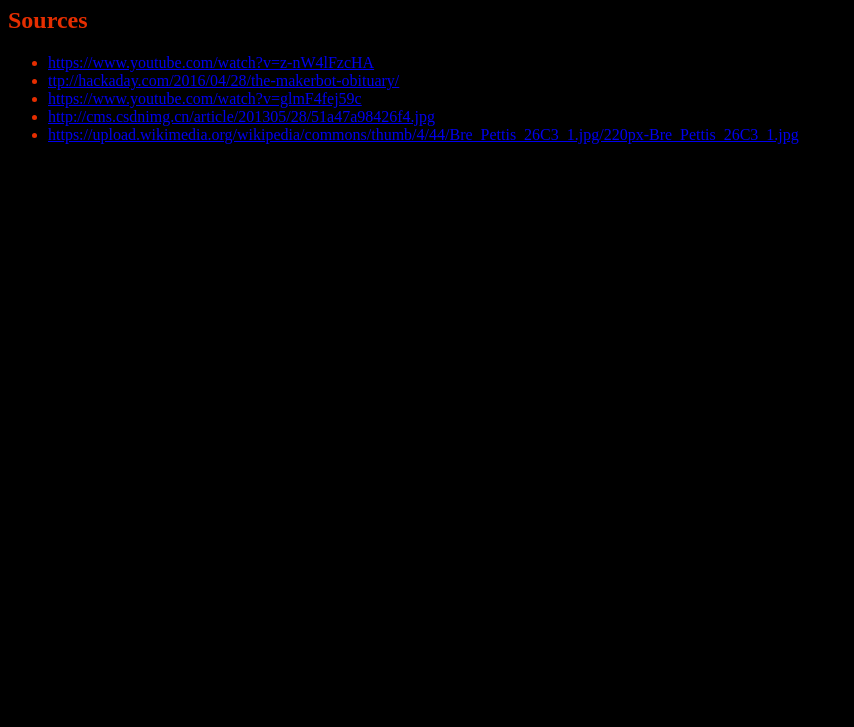
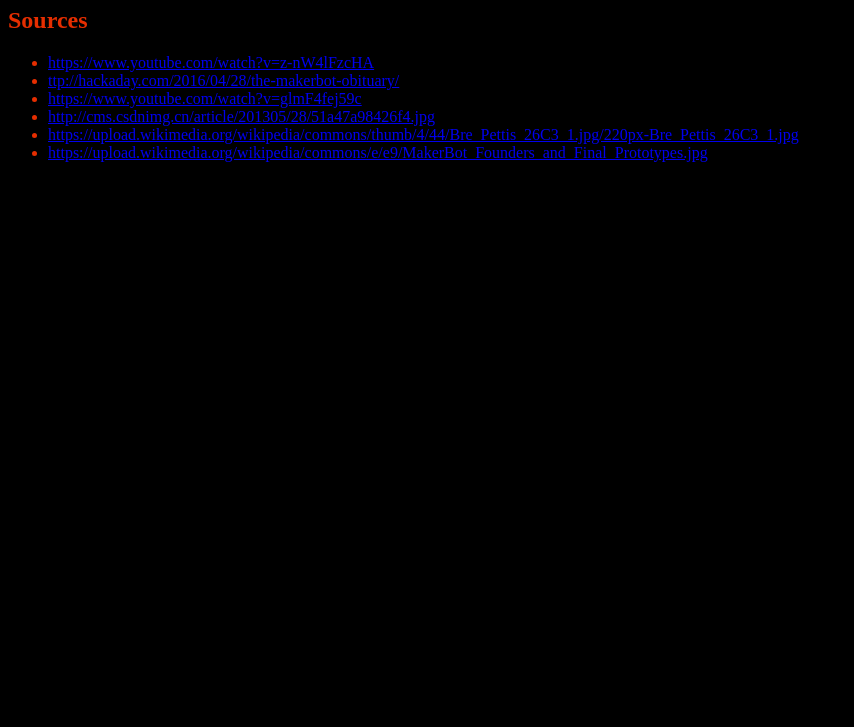
Before and after one commit to deobald15/MakerBotPrinter, a plain HTML site: page bib.html in a window 1280 px wide. Shown: the part 73-800 px from the top of the page, without its empty margins (0-854 px from the left). Drawn offline with Linux system fonts and the light colour scheme.

Commit message:
Update bib.html

```diff
--- a/bib.html
+++ b/bib.html
@@ -58,6 +58,8 @@
            <li class= "lists"><a href="https://www.youtube.com/watch?v=glmF4fej59c">https://www.youtube.com/watch?v=glmF4fej59c</a></li>
             <li class= "lists"><a href="http://cms.csdnimg.cn/article/201305/28/51a47a98426f4.jpg">http://cms.csdnimg.cn/article/201305/28/51a47a98426f4.jpg</a></li>
              <li class= "lists"><a href="https://upload.wikimedia.org/wikipedia/commons/thumb/4/44/Bre_Pettis_26C3_1.jpg/220px-Bre_Pettis_26C3_1.jpg">https://upload.wikimedia.org/wikipedia/commons/thumb/4/44/Bre_Pettis_26C3_1.jpg/220px-Bre_Pettis_26C3_1.jpg</a></li>
+                 <li class= "lists"><a href="https://upload.wikimedia.org/wikipedia/commons/e/e9/MakerBot_Founders_and_Final_Prototypes.jpg">https://upload.wikimedia.org/wikipedia/commons/e/e9/MakerBot_Founders_and_Final_Prototypes.jpg</a></li>
+                  https://upload.wikimedia.org/wikipedia/commons/e/e9/MakerBot_Founders_and_Final_Prototypes.jpg
         </ul>
 
 
@@ -65,7 +67,7 @@
 
 
 
-        </li>
+
 
 
 
```
